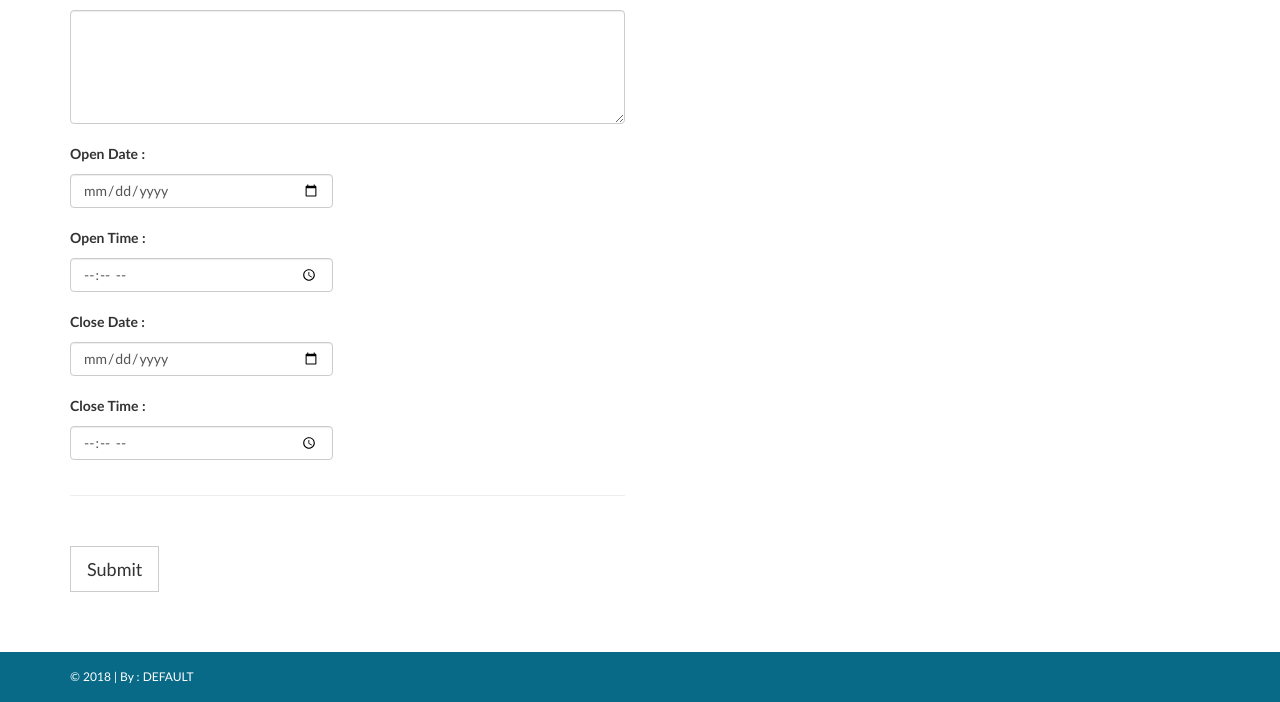
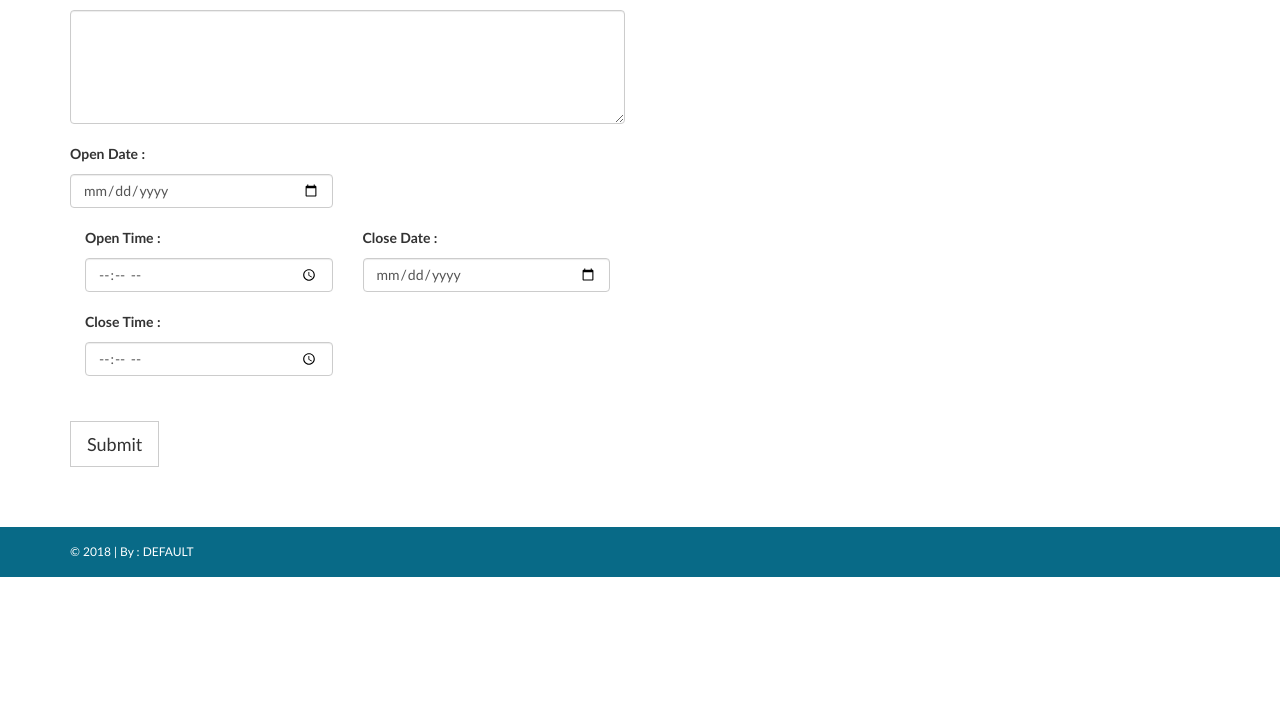
Before and after one commit to monicandani/PLN_WAN, a CodeIgniter app: page /database/c_main/v1 in a window 1280 px wide. Shown: the part 852-1554 px from the top of the page. After the commit the page ends 1429 px from the top, so only its background shows below. Run offline with CodeIgniter, Linux system fonts and the light colour scheme; some libraries are stand-ins or nearby versions.

Commit message:
apaankek

```diff
--- a/application/views/form1.php
+++ b/application/views/form1.php
@@ -187,7 +187,7 @@
         </div>
 
 
-    <div class="row">
+
         <div class='col-md-6'>
             <div class="form-group">
               <label for="date">Open Time :  </label>
@@ -195,9 +195,9 @@
 
                 </div>
             </div>
-        </div>
 
-<div class="row">
+
+
         <div class='col-md-6'>
             <div class="form-group">
               <label for="date">Close Date :  </label>
@@ -205,10 +205,10 @@
 
                 </div>
             </div>
-        </div>
 
 
-    <div class="row">
+
+
         <div class='col-md-6'>
             <div class="form-group">
               <label for="date">Close Time :  </label>
@@ -216,7 +216,9 @@
 
                 </div>
             </div>
+
         </div>
+      </div>
 
 
 
@@ -225,7 +227,7 @@
 
 
 
-          <hr/>
+
                         <Br>
 
                           <button type="submit" class="btn btn-default btn-lg">Submit </button>
```
